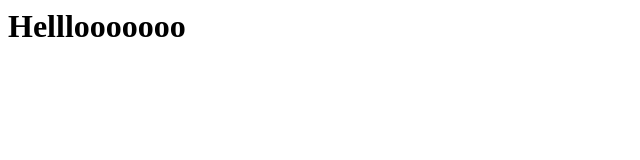
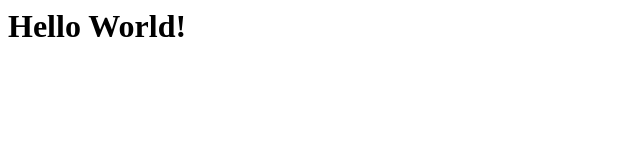
Before and after one commit to Patrickrrr007/HOS08, a plain HTML site: page index.html in a window 1280 px wide. Shown: the full height of the page, 0-640 px from the left. Drawn offline with Linux system fonts and the light colour scheme.

Commit message:
development branch

```diff
--- a/index.html
+++ b/index.html
@@ -1 +1 @@
-<h1>Helllooooooo</h1>
+<h1>Hello World!<h1>
```
